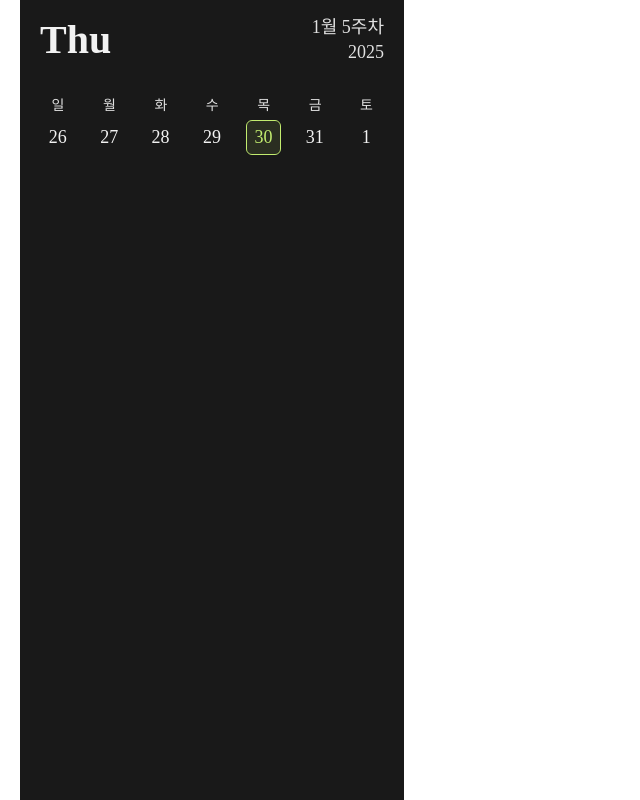
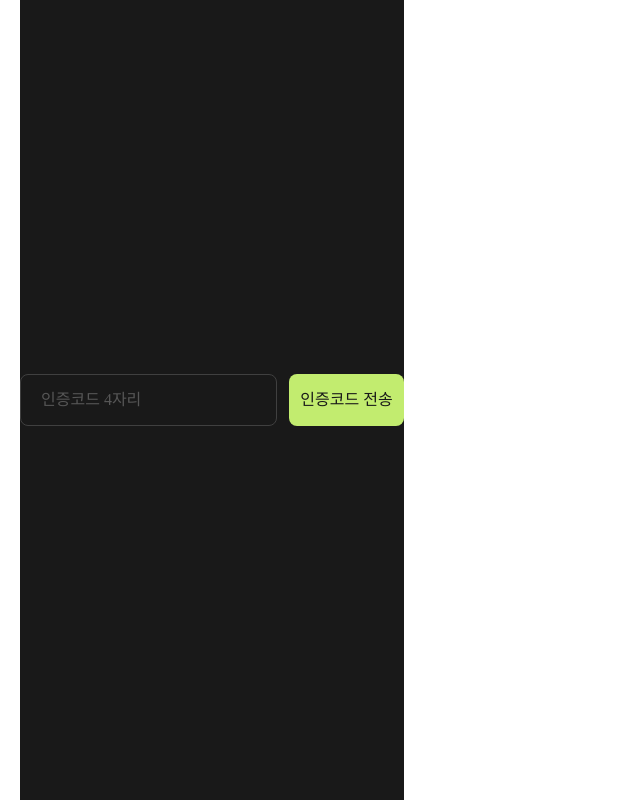
Before and after one commit to vvsos1/Team5-EQUUS-N, a React (Vite) app in the folder front-end/: page / in a window 1280 px wide. Shown: the whole page, without its empty margins (0-640 px from the left). Built offline with nearby package versions, Linux system fonts and the light colour scheme; a web font is replaced by a local one.

Commit message:
[FD-202] feat: 인증칸 완료

```diff
--- a/front-end/src/App3.jsx
+++ b/front-end/src/App3.jsx
@@ -1,9 +1,10 @@
 import Calendar from './components/Calendar';
+import Certification from './components/Certification';
 
 function App3() {
   return (
-    <div className='mx-5 h-screen w-sm bg-gray-900'>
-      <Calendar isScrolling={false} />
+    <div className='mx-5 flex h-screen w-sm items-center justify-center bg-gray-900'>
+      <Certification email='1' />
     </div>
   );
 }
--- /dev/null
+++ b/front-end/src/components/Certification.jsx
@@ -0,0 +1,132 @@
+import { useEffect, useRef, useState } from 'react';
+import CustomInput from './CustomInput';
+import SmallButton from './buttons/SmallButton';
+
+const CertState = Object.freeze({
+  BEFORE_SEND_CODE: '인증코드 전송',
+  RESEND_CODE: '재전송',
+  AFTER_SEND_CODE: '인증하기',
+  AFTER_CHECK_CODE: '인증 완료',
+});
+
+/**
+ * 인증 컴포넌트
+ * @param {object} props
+ * @param {string} props.email - 이메일
+ * @returns
+ */
+export default function Certification({ email = '' }) {
+  const [certState, setCertState] = useState(CertState.BEFORE_SEND_CODE);
+  const [certCode, setCertCode] = useState('');
+  const dueTime = 300; // 5분
+  const [restTime, setRestTime] = useState(dueTime);
+  const timerRef = useRef(null);
+  const inputRef = useRef(null);
+
+  // 제한시간 설정
+  const setTimer = () => {
+    if (timerRef.current) {
+      clearInterval(timerRef.current);
+    }
+    setRestTime(dueTime);
+    const timer = setInterval(() => {
+      setRestTime((prev) => {
+        if (prev === 0) {
+          clearInterval(timer);
+          setCertState(CertState.RESEND_CODE);
+          return prev;
+        }
+        return prev - 1;
+      });
+    }, 1000);
+    timerRef.current = timer;
+  };
+
+  // 인증코드 4자리, 제한시간 이내인 경우 인증하기 버튼 활성화
+  useEffect(() => {
+    if (
+      certState === CertState.RESEND_CODE &&
+      restTime <= dueTime &&
+      restTime > 0 &&
+      certCode.length === 4
+    ) {
+      setCertState(CertState.AFTER_SEND_CODE);
+    } else if (
+      certState === CertState.AFTER_SEND_CODE &&
+      certCode.length !== 4
+    ) {
+      setCertState(CertState.RESEND_CODE);
+    }
+  }, [certCode]);
+
+  // 인증코드 입력창으로 포커스 이동
+  useEffect(() => {
+    if (certState === CertState.RESEND_CODE || restTime < dueTime) {
+      inputRef.current.focus();
+    }
+  }, [certState, restTime]);
+
+  return (
+    <div className='flex gap-3'>
+      <div className='flex-1'>
+        <CustomInput
+          ref={inputRef}
+          hint={'인증코드 4자리'}
+          keyboardType='numeric'
+          content={certCode}
+          setContent={
+            certState !== CertState.BEFORE_SEND_CODE &&
+            certState !== CertState.AFTER_CHECK_CODE &&
+            setCertCode
+          }
+          addOn={
+            <p className='text-right text-lime-500'>
+              {timerRef.current ?
+                `${Math.floor(restTime / 60)
+                  .toString()
+                  .padStart(2, '0')}:${(restTime % 60)
+                  .toString()
+                  .padStart(2, '0')}`
+              : ''}
+            </p>
+          }
+          isPassword={certState === CertState.AFTER_CHECK_CODE}
+        />
+      </div>
+      <SmallButton
+        text={certState}
+        disabled={
+          (certState === CertState.BEFORE_SEND_CODE && email === '') ||
+          certState === CertState.AFTER_CHECK_CODE
+        }
+        onClick={() => {
+          if (certState === CertState.BEFORE_SEND_CODE) {
+            // 이메일 검증
+            // 이미 가입되어 있으면 버튼 비활성화
+
+            // 인증코드 전송 절차
+            setCertState(CertState.RESEND_CODE);
+            setTimer();
+            inputRef.current.focus();
+          } else if (certState === CertState.RESEND_CODE) {
+            setCertCode('');
+            // 인증코드 재전송 절차
+            setTimer();
+          } else if (certState === CertState.AFTER_SEND_CODE) {
+            // 인증코드 확인 절차
+
+            // 틀림
+            // 팝업 띄우기
+            // setCertCode('');
+            // setCertState(CertState.BEFORE_SEND_CODE);
+
+            // 맞음
+            clearInterval(timerRef.current);
+            setCertState(CertState.AFTER_CHECK_CODE);
+          }
+        }}
+        isOutlined={false}
+      />
+    </div>
+  );
+}
```
